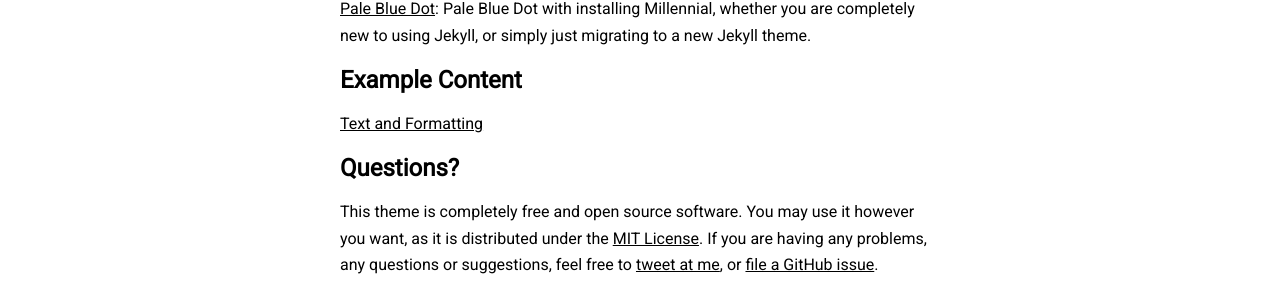
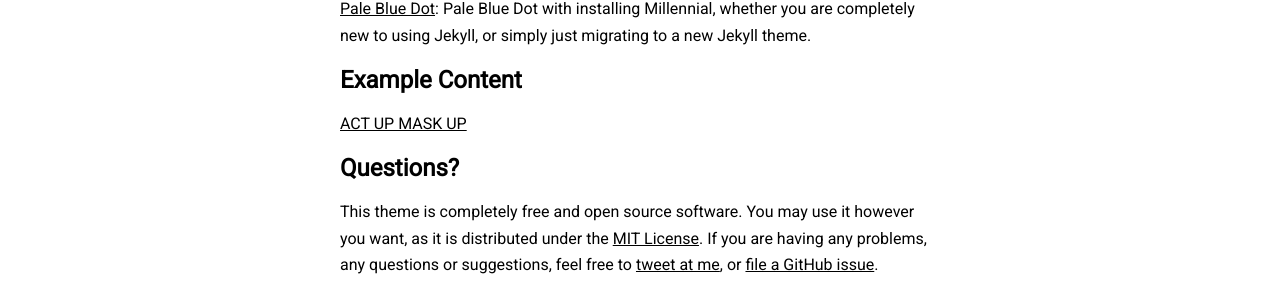
Before and after one commit to art-makes-art/art-makes-art.github.io, a Jekyll site: the page built from _posts/2017-01-01-welcome-to-millennial.md, in a window 1280 px wide and 900 px high, scrolled down 486 px. Shown: the part 146-443 px from the top of the window. Built offline with Jekyll 4.4.1, drawn with Linux system fonts in a browser that asks for light colours; nearby versions of some CDN libraries.

Commit message:
name changes

```diff
--- a/_posts/2017-01-01-welcome-to-millennial.md
+++ b/_posts/2017-01-01-welcome-to-millennial.md
@@ -11,11 +11,11 @@ Millennial is a minimalist Jekyll theme. The purpose of this theme is to provide
 
 ## Pale Blue Dot
 
-[Pale Blue Dot]({{ site.github.url }}{% post_url 2016-10-10-getting-started %}): Pale Blue Dot with installing Millennial, whether you are completely new to using Jekyll, or simply just migrating to a new Jekyll theme.
+[Pale Blue Dot]({{ site.github.url }}{% post_url 2026-11-06-pale-blue-dot %}): Pale Blue Dot with installing Millennial, whether you are completely new to using Jekyll, or simply just migrating to a new Jekyll theme.
 
 ## Example Content
 
-[Text and Formatting]({{ site.github.url }}{% post_url 2016-09-09-text-formatting %})
+[ACT UP MASK UP]({{ site.github.url }}{% post_url 2026-11-06-act-up-mask-up %})
 
 ## Questions?
 
@@ -27,7 +27,7 @@ This theme is completely free and open source software. You may use it however y
 
 Lagrange is a minimalist Jekyll blog theme that I built from scratch. The purpose of this theme is to provide a simple, clean, content-focused blogging platform for your personal site or blog.
 
-Feel free to check out <a href="https://lenpaul.github.io/Lagrange/" target="_blank">the demo</a>, where you’ll also find instructions on <a href="https://lenpaul.github.io/Lagrange/journal/getting-started.html">how to use install</a> and use the theme.
+Feel free to check out <a href="https://lenpaul.github.io/Lagrange/" target="_blank">the demo</a>, where you’ll also find instructions on <a href="https://lenpaul.github.io/Lagrange/journal/pale-blue-dot.html">how to use install</a> and use the theme.
 
 ### Portfolio Jekyll Theme
 
```
Also changed, not shown: pages/about.md (+1 -1 lines), _posts/2026-11-06-act-up-mask-up.md (renamed from _posts/2016-09-09-text-formatting.md), _posts/2026-11-06-pale-blue-dot.md (renamed from _posts/2016-10-10-getting-started.md), 12 other files.
